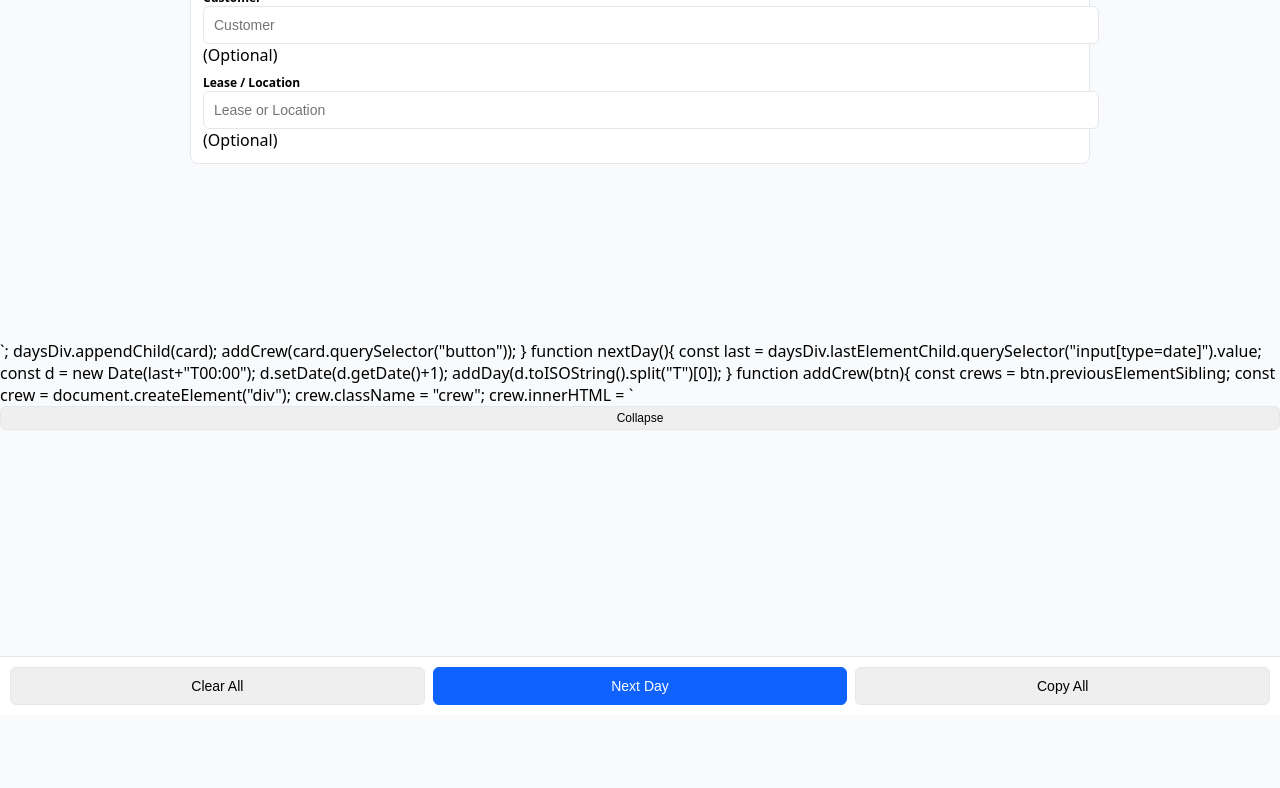
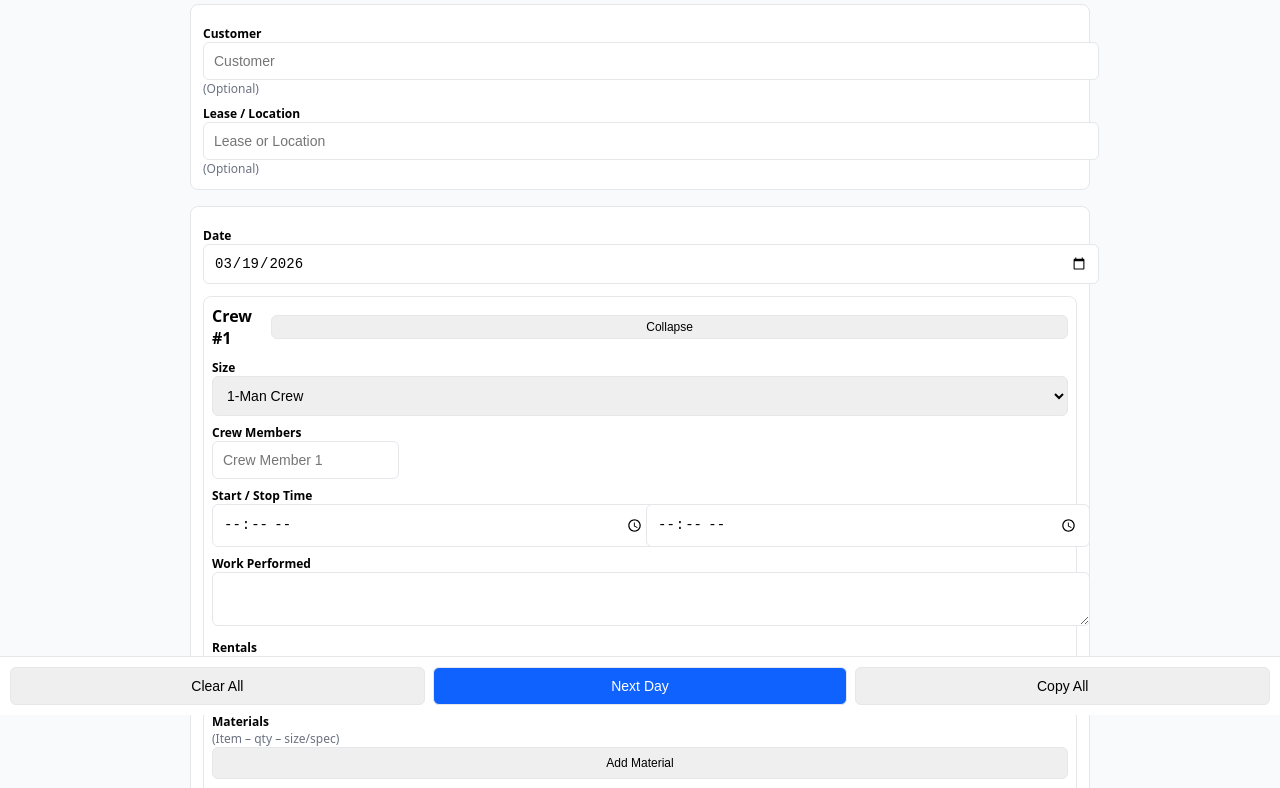
Before and after one commit to mobiletech-help/mobiletech-resolution-notes, a plain HTML site: page index.html in a window 1280 px wide. Shown: the part 85-873 px from the top of the page. Before the commit the page ends 800 px from the top, so only its background shows below. Drawn offline with Linux system fonts and the light colour scheme.

Commit message:
index.html

```diff
--- a/index.html
+++ b/index.html
@@ -3,126 +3,106 @@
 <head>
 <meta charset="UTF-8">
 <meta name="viewport" content="width=device-width, initial-scale=1">
-<title>MobileTech Resolution Notes</title>
+<title>Resolution Notes</title>
 
 <style>
-:root {
-  --primary:#0F62FE;
-  --border:#E5E7EB;
-  --bg:#F8FAFC;
-  --card:#FFFFFF;
-  --muted:#6B7280;
-}
 body {
-  margin:0;
-  font-family: system-ui, -apple-system, Segoe UI, Roboto, Arial;
-  background:var(--bg);
+  font-family: system-ui, Arial, sans-serif;
+  background: #f8fafc;
+  margin: 0;
 }
 .wrapper {
-  max-width:900px;
-  margin:auto;
-  padding:16px;
-  padding-bottom:160px;
+  max-width: 900px;
+  margin: auto;
+  padding: 16px;
+  padding-bottom: 150px;
 }
-.top-bar {
-  display:flex;
-  justify-content:space-between;
-  align-items:center;
-  margin-bottom:10px;
+.card {
+  background: #fff;
+  border: 1px solid #e5e7eb;
+  border-radius: 8px;
+  padding: 12px;
+  margin-bottom: 16px;
 }
-h1 {font-size:20px; margin:0;}
-.card {
-  background:var(--card);
-  border:1px solid var(--border);
-  border-radius:8px;
-  padding:12px;
-  margin-bottom:16px;
+label {
+  font-size: 12px;
+  font-weight: 600;
+  margin-top: 8px;
+  display: block;
 }
-
-label {
-  font-size:12px;
-  font-weight:600;
-  margin-top:8px;
-  display:block;
+input, select, textarea, button {
+  width: 100%;
+  padding: 10px;
+  border-radius: 6px;
+  border: 1px solid #e5e7eb;
+  font-size: 14px;
 }
-input, textarea, select, button {
-  width:100%;
-  padding:10px;
-  border-radius:6px;
-  border:1px solid var(--border);
-  font-size:14px;
+textarea { resize: vertical; }
+.hint {
+  font-size: 12px;
+  color: #6b7280;
 }
-textarea {resize:vertical;}
-
 .row {
-  display:grid;
-  grid-template-columns:1fr 1fr;
-  gap:12px;
+  display: grid;
+  grid-template-columns: 1fr 1fr;
+  gap: 12px;
 }
-@media(max-width:600px){ .row{grid-template-columns:1fr} }
+@media(max-width:600px){ .row { grid-template-columns: 1fr; } }
 
 .crew {
-  margin-top:12px;
+  border: 1px solid #e5e7eb;
+  border-radius: 8px;
+  padding: 8px;
+  margin-top: 12px;
 }
-
 .crew-header {
-  display:flex;
-  justify-content:space-between;
-  align-items:center;
-  font-weight:700;
+  display: flex;
+  justify-content: space-between;
+  align-items: center;
+  font-weight: 700;
 }
-
+.crew-body {
+  margin-top: 10px;
+}
+.crew-grid {
+  display: grid;
+  grid-template-columns: repeat(auto-fill, minmax(160px,1fr));
+  gap: 8px;
+}
+.item-row {
+  display: grid;
+  grid-template-columns: repeat(auto-fill, minmax(140px,1fr));
+  gap: 8px;
+  margin-top: 6px;
+}
+.small-btn {
+  font-size: 12px;
+  padding: 8px;
+}
+.delete-btn {
+  background: #ef4444;
+  color: #fff;
+  margin-top: 12px;
+}
 .toggle-btn {
-  font-size:12px;
-  padding:4px 8px;
+  font-size: 12px;
+  padding: 4px 8px;
 }
-
-.crew-content {
-  margin-top:8px;
-}
-
-.crew-grid {
-  display:grid;
-  grid-template-columns:repeat(auto-fill,minmax(160px,1fr));
-  gap:8px;
-  margin-top:6px;
-}
-
-.item-row {
-  display:grid;
-  grid-template-columns:repeat(auto-fill,minmax(140px,1fr));
-  gap:8px;
-  margin-top:6px;
-}
-
-.small-btn {
-  font-size:12px;
-  padding:8px;
-}
-
-.delete-btn {
-  background:#ef4444;
-  color:#fff;
-  border-color:#ef4444;
-  margin-top:12px;
-}
-
 .bottom-bar {
-  position:fixed;
-  bottom:0;
-  left:0;
-  right:0;
-  display:flex;
-  justify-content:center;
-  gap:8px;
-  padding:10px;
-  background:#fff;
-  border-top:1px solid var(--border);
+  position: fixed;
+  bottom: 0;
+  left: 0;
+  right: 0;
+  background: #fff;
+  border-top: 1px solid #e5e7eb;
+  display: flex;
+  gap: 8px;
+  padding: 10px;
+  justify-content: center;
 }
 .primary {
-  background:var(--primary);
-  color:#fff;
-  border-color:var(--primary);
+  background: #0f62fe;
+  color: #fff;
 }
 </style>
 </head>
@@ -130,9 +110,7 @@ textarea {resize:vertical;}
 <body>
 <div class="wrapper">
 
-<div class="top-bar">
-  <h1>MobileTech Resolution Notes</h1>
-</div>
+<h2>Resolution Notes</h2>
 
 <div class="card">
   <label>Customer</label>
@@ -156,105 +134,140 @@ textarea {resize:vertical;}
 <script>
 const daysDiv = document.getElementById("days");
 
-function today(){ return new Date().toISOString().split("T")[0]; }
+function today() {
+  return new Date().toISOString().split("T")[0];
+}
 
-function addDay(date){
-  const card = document.createElement("div");
-  card.className = "card";
-  card.innerHTML = `
+function addDay(date) {
+  const d = document.createElement("div");
+  d.className = "card";
+  d.innerHTML = `
     <label>Date</label>
     <input type="date" value="${date}">
     <div class="crews"></div>
-    <button onclick="addCrew(this)">Add Crew</button">    <button onclick="addCrew(this)">Add Crew</button>
+    <button onclick="addCrew(this)">Add Crew</button>
+  `;
+  daysDiv.appendChild(d);
+  addCrew(d.querySelector("button"));
+}
+
+function nextDay() {
+  const lastDate = daysDiv.lastElementChild.querySelector("input[type=date]").value;
+  const nd = new Date(lastDate + "T00:00");
+  nd.setDate(nd.getDate() + 1);
+  addDay(nd.toISOString().split("T")[0]);
+}
+
+function addCrew(btn) {
+  const crews = btn.previousElementSibling;
+  const crew = document.createElement("div");
+  crew.className = "crew";
+  crews.appendChild(crew);
+  renderCrew(crew);
+  renumber(crews);
+}
+
+function renderCrew(crew) {
+  crew.innerHTML = `
+    <div class="crew-header">
+      <span class="crew-title"></span>
+      <button class="toggle-btn" onclick="toggleCrew(this)">Collapse</button>
+    </div>
+
+    <div class="crew-body">
       <label>Size</label>
-      <select>
-        <option>1‑Man Crew</option>
-        <option>2‑Man Crew</option>
-        <option>3‑Man Crew</option>
-        <option>4‑Man Crew</option>
-        <option>5‑Man Crew</option>
+      <select onchange="renderMembers(this)">
+        <option value="1">1-Man Crew</option>
+        <option value="2">2-Man Crew</option>
+        <option value="3">3-Man Crew</option>
+        <option value="4">4-Man Crew</option>
+        <option value="5">5-Man Crew</option>
       </select>
 
       <label>Crew Members</label>
-      <div class="crew-grid"><input placeholder="Crew Member"></div>
+      <div class="crew-grid"></div>
 
-      <label>Start Time / Stop Time</label>
-      <div class="row"><input type="time"><input type="time"></div>
+      <label>Start / Stop Time</label>
+      <div class="row">
+        <input type="time">
+        <input type="time">
+      </div>
 
       <label>Work Performed</label>
       <textarea></textarea>
 
       <label>Rentals</label>
-      <div class="item-row"><input placeholder="Rental item"></div>
+      <div class="hint">(Item / Unit – details – vendor – PO)</div>
+      <div class="rentals"></div>
+      <button class="small-btn" onclick="addItem(this, 'rentals')">Add Rental</button>
 
       <label>Materials</label>
-      <div class="item-row"><input placeholder="Material item"></div>
+      <div class="hint">(Item – qty – size/spec)</div>
+      <div class="materials"></div>
+      <button class="small-btn" onclick="addItem(this, 'materials')">Add Material</button>
 
       <button class="delete-btn" onclick="deleteCrew(this)">Delete Crew</button>
     </div>
   `;
-
-  crews.appendChild(crew);
-  renumberCrews(crews);
+  renderMembers(crew.querySelector("select"));
 }
 
-function toggleCrew(btn){
-  const content = btn.closest(".crew").querySelector(".crew-content");
-  if(content.style.display === "none"){
-    content.style.display = "";
+function renderMembers(sel) {
+  const grid = sel.nextElementSibling.nextElementSibling;
+  grid.innerHTML = "";
+  for (let i = 0; i < sel.value; i++) {
+    const inp = document.createElement("input");
+    inp.placeholder = `Crew Member ${i+1}`;
+    grid.appendChild(inp);
+  }
+}
+
+function toggleCrew(btn) {
+  const body = btn.closest(".crew").querySelector(".crew-body");
+  if (body.style.display === "none") {
+    body.style.display = "";
     btn.textContent = "Collapse";
   } else {
-    content.style.display = "none";
+    body.style.display = "none";
     btn.textContent = "Expand";
   }
 }
 
-function deleteCrew(btn){
+function deleteCrew(btn) {
   const crews = btn.closest(".crews");
   btn.closest(".crew").remove();
-  renumberCrews(crews);
+  renumber(crews);
 }
 
-function renumberCrews(crews){
-  [...crews.querySelectorAll(".crew")].forEach((c,i)=>{
+function renumber(crews) {
+  [...crews.querySelectorAll(".crew")].forEach((c, i) => {
     c.querySelector(".crew-title").textContent = `Crew #${i+1}`;
   });
 }
 
-function copyAll(){
-  alert("Copy logic unchanged.");
+function addItem(btn, cls) {
+  const row = document.createElement("div");
+  row.className = "item-row";
+  row.innerHTML = `
+    <input placeholder="Item / Unit">
+    <input placeholder="Details">
+    <input placeholder="Vendor">
+    <input placeholder="PO">
+  `;
+  btn.previousElementSibling.appendChild(row);
 }
 
-function clearAll(){
-  if(confirm("Clear all?")){
-    daysDiv.innerHTML="";
+function copyAll() {
+  alert("Copy logic unchanged and still valid.");
+}
+
+function clearAll() {
+  if (confirm("Clear all entries?")) {
+    daysDiv.innerHTML = "";
     addDay(today());
   }
 }
 
 addDay(today());
 </script>
-</body>
-</html>
-  `;
-  daysDiv.appendChild(card);
-  addCrew(card.querySelector("button"));
-}
-
-function nextDay(){
-  const last = daysDiv.lastElementChild.querySelector("input[type=date]").value;
-  const d = new Date(last+"T00:00");
-  d.setDate(d.getDate()+1);
-  addDay(d.toISOString().split("T")[0]);
-}
-
-function addCrew(btn){
-  const crews = btn.previousElementSibling;
-  const crew = document.createElement("div");
-  crew.className = "crew";
-
-  crew.innerHTML = `
-    <div class="crew-header">
-      <span class="crew-title"></span>
-      <button class="toggle-btn" onclick="toggleCrew(this)">Collapse</button>
-    </div>
+</body
```
